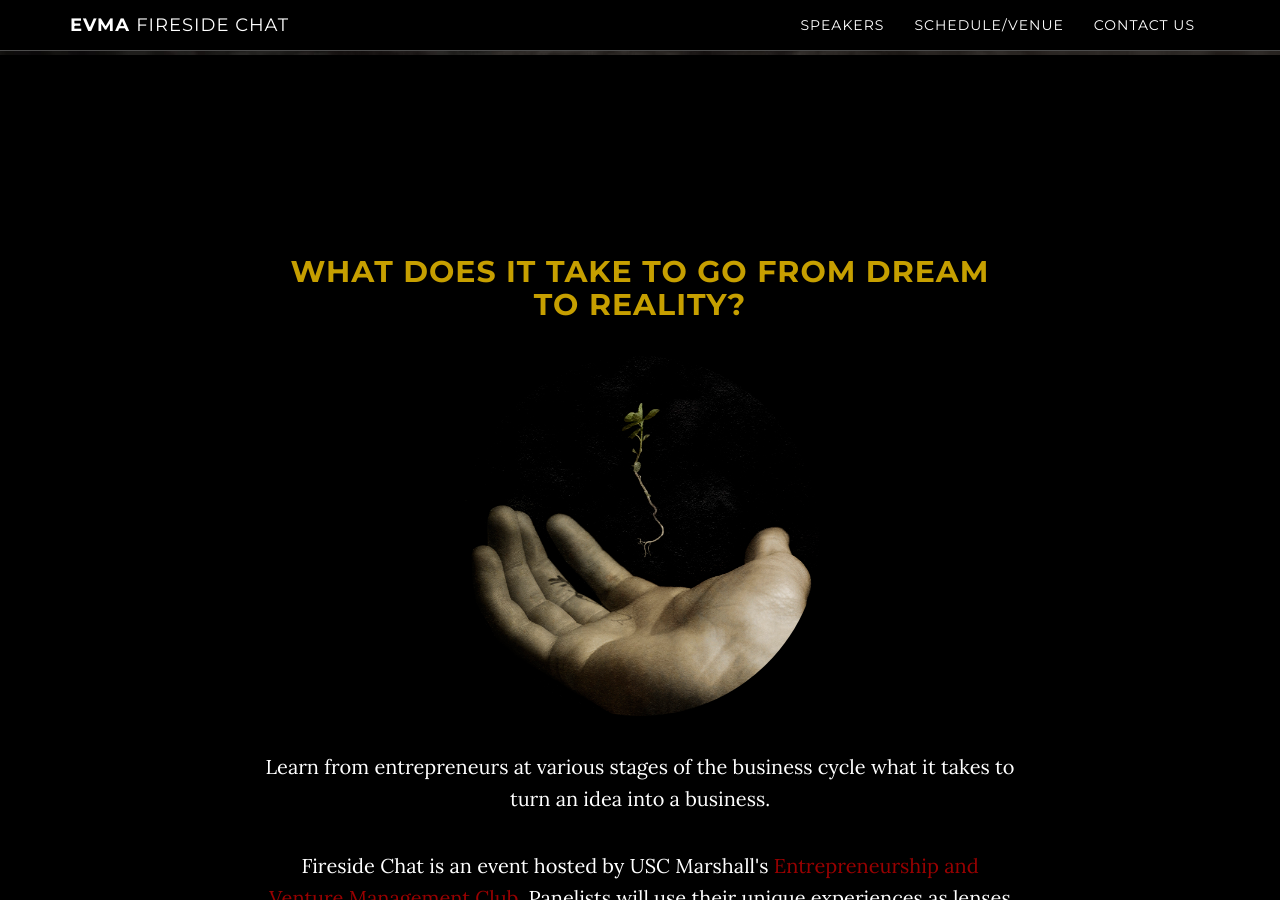
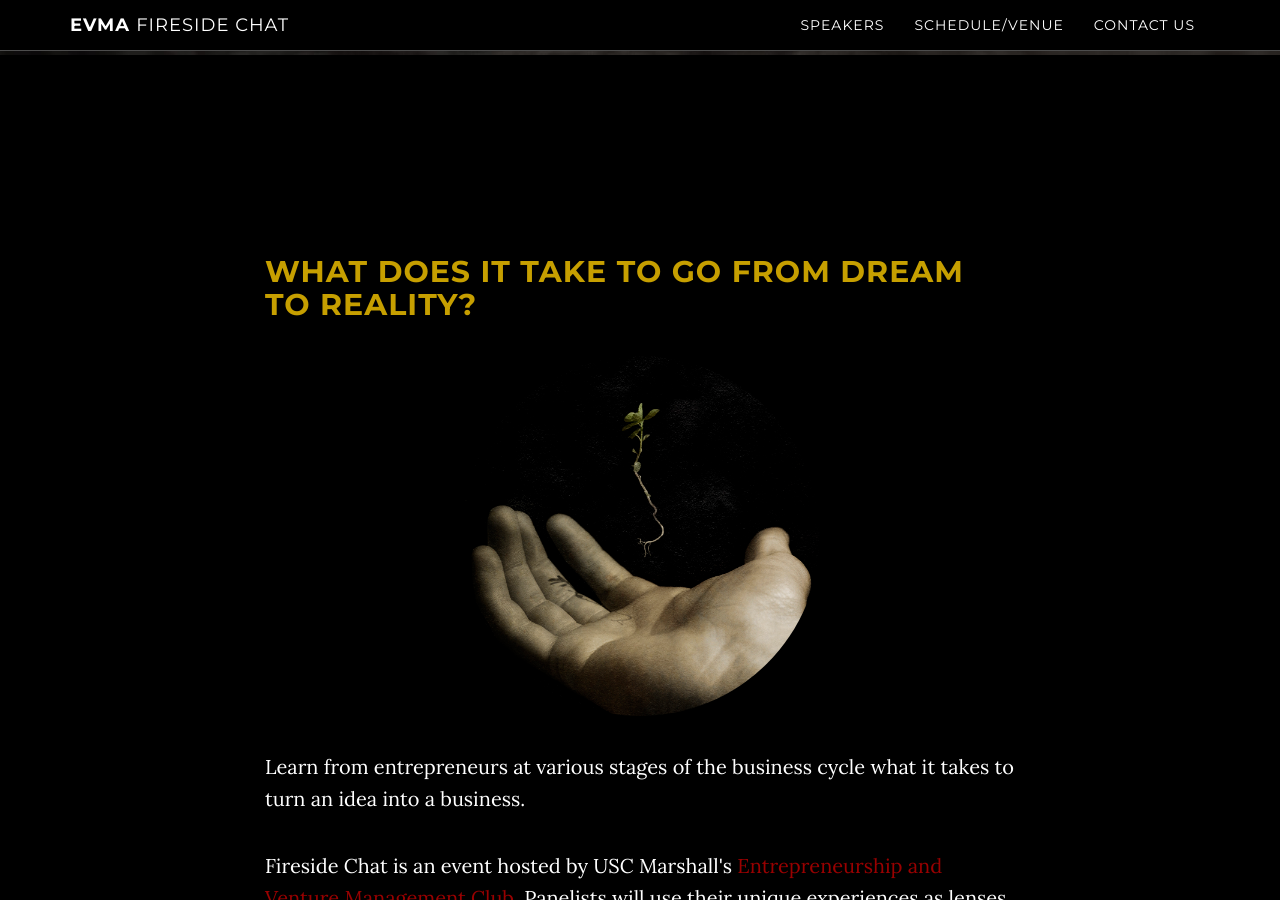
Before and after one commit to miken/firesidechat, a Jekyll site: the page built from index.html, in a window 1280 px wide and 900 px high, scrolled down 845 px. Built offline with Jekyll 4.4.1, drawn with Linux system fonts in a browser that asks for light colours.

Commit message:
Debug 04

```diff
--- a/_includes/about.html
+++ b/_includes/about.html
@@ -1,5 +1,6 @@
-    <!-- About Section -->
-    <section id="about" class="container content-section text-center">
+<!-- About Section -->
+<section id="about" class="content-section">
+    <div class="container">
         <div class="row">
             <div class="col-lg-8 col-lg-offset-2">
                 <h2>What does it take to go from dream to reality?</h2>
@@ -14,4 +15,5 @@
                 <p>Fireside Chat is an event hosted by USC Marshall's <a href="https://clubs.marshall.usc.edu/evma/web_page?url_name=about&club=evma">Entrepreneurship and Venture Management Club</a>. Panelists will use their unique experiences as lenses for teaching lessons in entrepreneurship—providing students with deep tangible insights into understanding what it takes to succeed at starting their own venture.</p>
             </div>
         </div>
-    </section>
+    </div>
+</section>
--- a/_includes/schedule.html
+++ b/_includes/schedule.html
@@ -12,7 +12,7 @@
                     </div>
                     <div class="col-md-6">
                         <p>
-                            <iframe src="https://www.google.com/maps/embed?pb=!1m18!1m12!1m3!1d3306.770594810364!2d-118.28759994849997!3d34.02409902656358!2m3!1f0!2f0!3f0!3m2!1i1024!2i768!4f13.1!3m3!1m2!1s0x80c2c7e4fd038213%3A0x49638fd5a0b64c95!2s3501+Watt+Way%2C+Los+Angeles%2C+CA+90089!5e0!3m2!1sen!2sus!4v1445622502437" width="400" height="400" frameborder="0" style="border:0" allowfullscreen></iframe>
+                            <iframe src="https://www.google.com/maps/embed?pb=!1m18!1m12!1m3!1d3306.770594810364!2d-118.28759994849997!3d34.02409902656358!2m3!1f0!2f0!3f0!3m2!1i1024!2i768!4f13.1!3m3!1m2!1s0x80c2c7e4fd038213%3A0x49638fd5a0b64c95!2s3501+Watt+Way%2C+Los+Angeles%2C+CA+90089!5e0!3m2!1sen!2sus!4v1445622502437" width="310" height="310" frameborder="0" style="border:0" allowfullscreen></iframe>
                         </p>
                         <h3>Address</h3>
                         <p>
```
